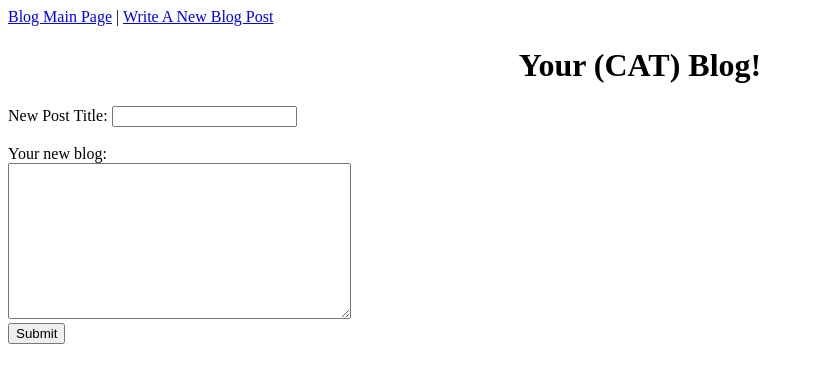
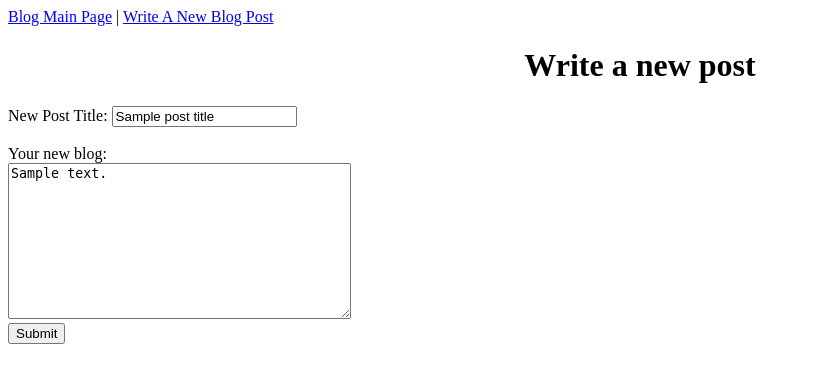
Before and after one commit to richardziegler/blogz, a Flask app: template templates/newpost.html in a window 1280 px wide. Shown: the top 383 px of the page, without its empty margins (0-814 px from the left). Run offline with Flask 2, Linux system fonts and the light colour scheme; the template is opened without the code that fills it: most values are stand-ins (such as "Sample title", 1, 10 or a date in 2020).

Commit message:
Finished assignment.

```diff
--- a/main.py
+++ b/main.py
@@ -14,55 +14,53 @@ class Post(db.Model):
     id = db.Column(db.Integer, primary_key=True)
     title = db.Column(db.String(120))
     blog_body = db.Column(db.String(1000))
-    posted = db.Column(db.Boolean)
 
     def __init__(self, title, blog_body):
         self.title = title
         self.blog_body = blog_body
-        self.posted = False
 
 
 @app.route('/', methods=['POST', 'GET'])
 def index():
 
-    posts = Post.query.filter_by(posted=False).all()
-    completed_posts = Post.query.filter_by(posted=True).all()
-    return render_template('blog.html', title="Your Blog!",
-        posts=posts, completed_posts=completed_posts)
+    posts = Post.query.all()
+    return render_template('blog.html', title="Build-A-Blog",
+        posts=posts)
 
 @app.route('/newpost', methods=['POST', 'GET'])
 def newpost():
     title_error = ''
     body_error = ''
     if request.method == 'POST':
-        title = request.form['title']
+        post_title = request.form['title']
         blog_body = request.form['blog_body']
 
         if blog_body == "":
             body_error = 'Please fill in the body'
 
-        if title == "":
+        if post_title == "":
             title_error = 'Please enter a post title'
         if not body_error and not title_error:
-            new_post = Post(title, blog_body)
+            new_post = Post(post_title, blog_body)
             db.session.add(new_post)
             db.session.commit()
-            return redirect('/')
+            post_id = Post.query.order_by('-id').first()
+            return redirect('/viewpost?id={0}'.format(post_id.id))
         else:
-            return render_template('newpost.html', title_error=title_error, body_error=body_error)
-    return render_template('newpost.html')
+            return render_template('newpost.html', title_error=title_error, body_error=body_error, post_title=post_title,
+             blog_body=blog_body, title="Build-A-Blog")
+    return render_template('newpost.html', title="Build-A-Blog")
 
 
-@app.route('/delete-post', methods=['POST'])
-def delete_task():
+@app.route('/viewpost', methods=['POST', 'GET'])
+def viewpost():
+    if request.method == 'POST':
+        id = request.form['id']
 
-    post_id = int(request.form['post-id'])
-    post = Post.query.get(post_id)
-    post.posted = True
-    db.session.add(post)
-    db.session.commit()
+    id = request.args.get('id')
+    post_id = Post.query.filter_by(id=id).first()
 
-    return redirect('/')
+    return render_template('viewpost.html', post_id=post_id, title="Build-A-Blog")
 
 
 if __name__ == '__main__':
--- a/templates/blog.html
+++ b/templates/blog.html
@@ -1,7 +1,7 @@
 {% extends "base.html" %}
 
 {% block content %}
-    <h1 style="text-align: center;">Your (CAT) Blog!</h1>
+    <h1 style="text-align: center;">Build-A-Blog</h1>
 
 
 
@@ -11,7 +11,7 @@
 
             {% for post in posts %}
             <hr>
-            <h2>{{post.title}}
+            <h2><a href="/viewpost?id={{post.id}}">{{post.title}}</a>
                 <!-- <form method='POST' action='/delete-post' style="display:inline-block" />
                 <input type='hidden' name='post-id' value='{{post.id}}' />
                 <input type='submit' value='Done!' />
--- a/templates/newpost.html
+++ b/templates/newpost.html
@@ -1,13 +1,13 @@
 {% extends "base.html" %}
 
 {% block content %}
-    <h1 style="text-align: center;">Your (CAT) Blog!</h1>
+    <h1 style="text-align: center;">Write a new post</h1>
 
 <div>
     <form method='post'>
         <label for='title'>
             New Post Title:
-            <input type='text' name='title' />
+            <input type='text' name='title' value="{{post_title}}" />
             <span class="error">{{title_error}}</span>
         </label>
     </div>
@@ -15,7 +15,7 @@
         <label for='blog_body'>
             Your new blog:
             <br>
-            <textarea name='blog_body' rows="10" cols="40"></textarea>
+            <textarea name='blog_body' rows="10" cols="40">{{blog_body}}</textarea>
         </label>
         <br>
         <input type='submit' />
```
Also changed, not shown: templates/viewpost.html (added, +10 -0 lines).
